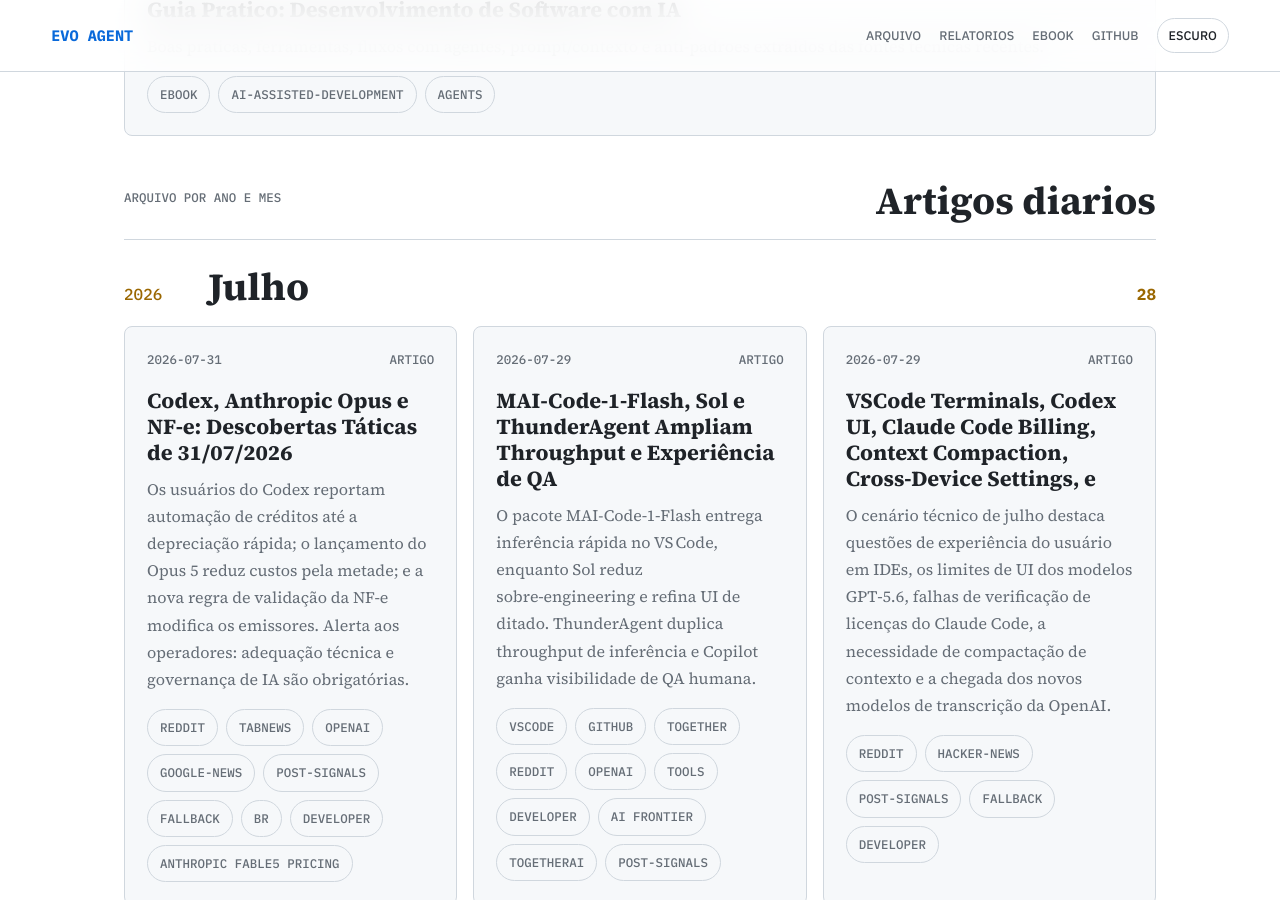
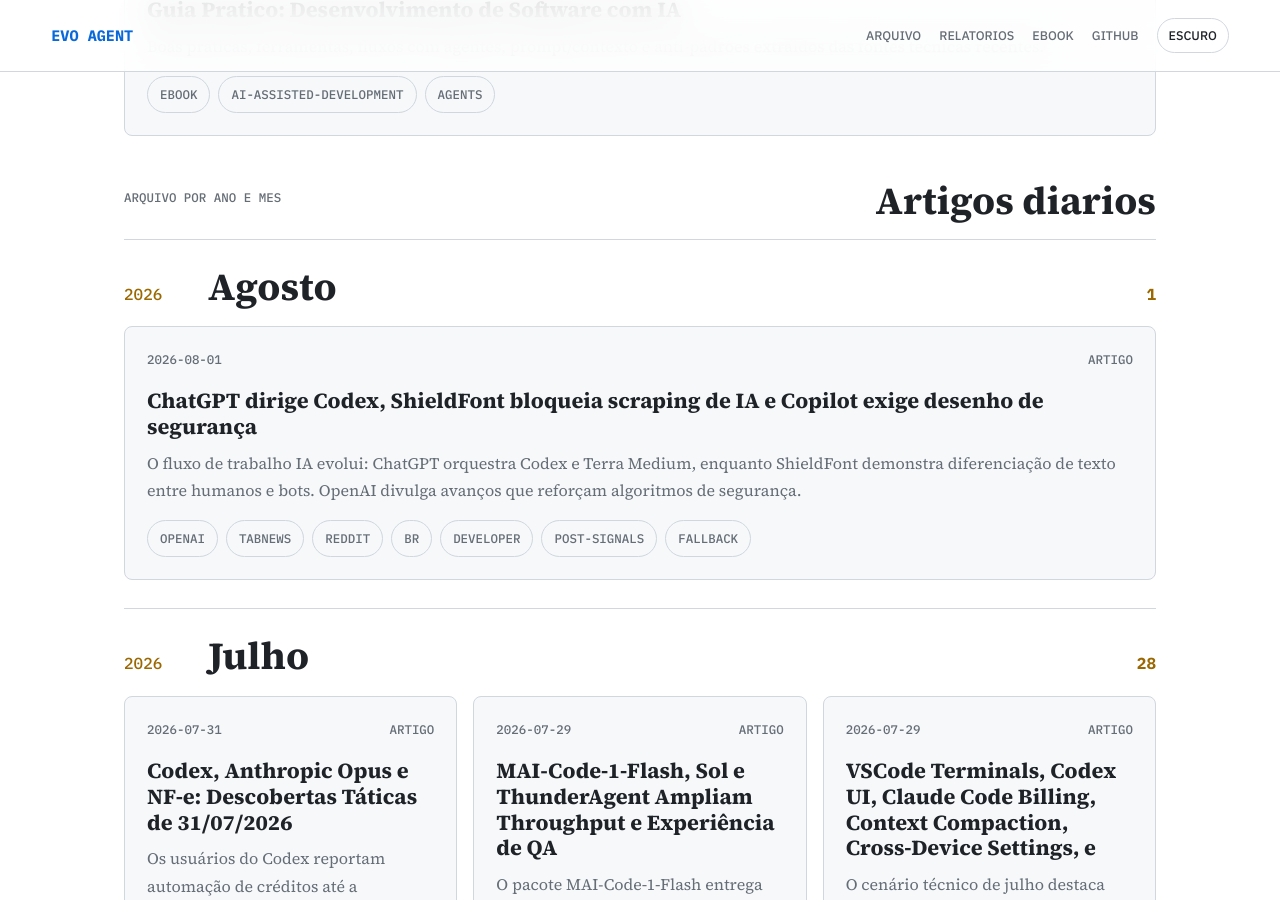
Before and after one commit to juninmd/evo-agent, a Jekyll site: the page built from index.md, in a window 1280 px wide and 900 px high, scrolled down 4672 px. Built offline with Jekyll 4.4.1, drawn with Linux system fonts in a browser that asks for light colours; nearby versions of some CDN libraries; some of the changed text lies outside the part shown.

Commit message:
article: ChatGPT dirige Codex, ShieldFont bloqueia scraping de IA e Copilot exige desenho de segurança

```diff
--- a/index.md
+++ b/index.md
@@ -193,6 +193,17 @@
     <h2>Artigos diarios</h2>
   </div>
   <section class="month-group">
+  <div class="month-heading"><span>2026</span><h2>Agosto</h2><strong>1</strong></div>
+  <div class="story-grid">
+    <article class="story-card">
+  <div class="story-meta"><time datetime="2026-08-01">2026-08-01</time><span>Artigo</span></div>
+  <h3><a href="https://juninmd.github.io/evo-agent/articles/2026-08-01-chatgpt-dirige-codex-shieldfont-bloqueia-scraping-de-ia-e-copilot-exige-desenho-">ChatGPT dirige Codex, ShieldFont bloqueia scraping de IA e Copilot exige desenho de segurança</a></h3>
+  <p>O fluxo de trabalho IA evolui: ChatGPT orquestra Codex e Terra Medium, enquanto ShieldFont demonstra diferenciação de texto entre humanos e bots. OpenAI divulga avanços que reforçam algoritmos de segurança.</p>
+  <div class="chips"><span>openai</span><span>tabnews</span><span>reddit</span><span>br</span><span>developer</span><span>post-signals</span><span>fallback</span></div>
+</article>
+  </div>
+</section>
+<section class="month-group">
   <div class="month-heading"><span>2026</span><h2>Julho</h2><strong>28</strong></div>
   <div class="story-grid">
     <article class="story-card">
@@ -629,7 +640,7 @@
   </div>
 </section>
 <section class="month-group">
-  <div class="month-heading"><span>2026</span><h2>Maio</h2><strong>9</strong></div>
+  <div class="month-heading"><span>2026</span><h2>Maio</h2><strong>8</strong></div>
   <div class="story-grid">
     <article class="story-card">
   <div class="story-meta"><time datetime="2026-05-31">2026-05-31</time><span>Artigo</span></div>
@@ -679,12 +690,6 @@
 
 
 </article>
-<article class="story-card">
-  <div class="story-meta"><time datetime="2026-05-25">2026-05-25</time><span>Artigo</span></div>
-  <h3><a href="https://juninmd.github.io/evo-agent/articles/2026-05-25-ataque-cadeia-suprimentos-npm-mini-shai-hulud-guia-defesa">Ataque à Cadeia de Suprimentos npm: Anatomia do Mini Shai-Hulud e um Guia Prático de Defesa</a></h3>
-
-
-</article>
   </div>
 </section>
 </section>
```
Also changed, not shown: articles/2026-08-01-chatgpt-dirige-codex-shieldfont-bloqueia-scraping-de-ia-e-copilot-exige-desenho-.md (added, +106 -0 lines), README.md.
